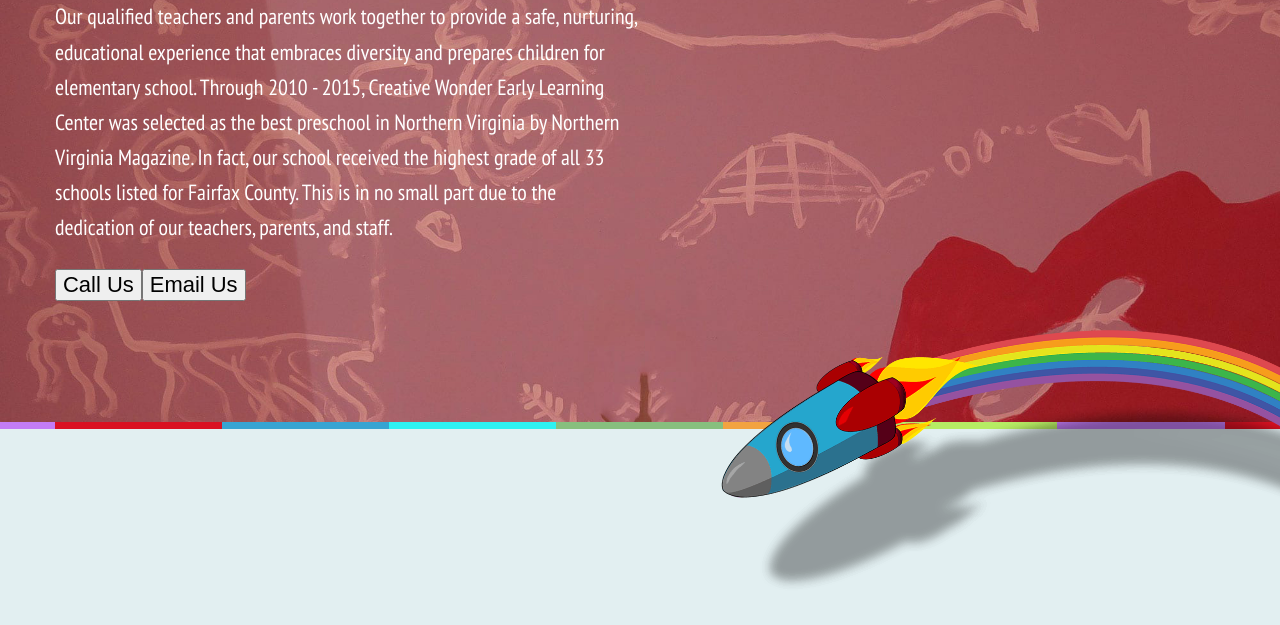
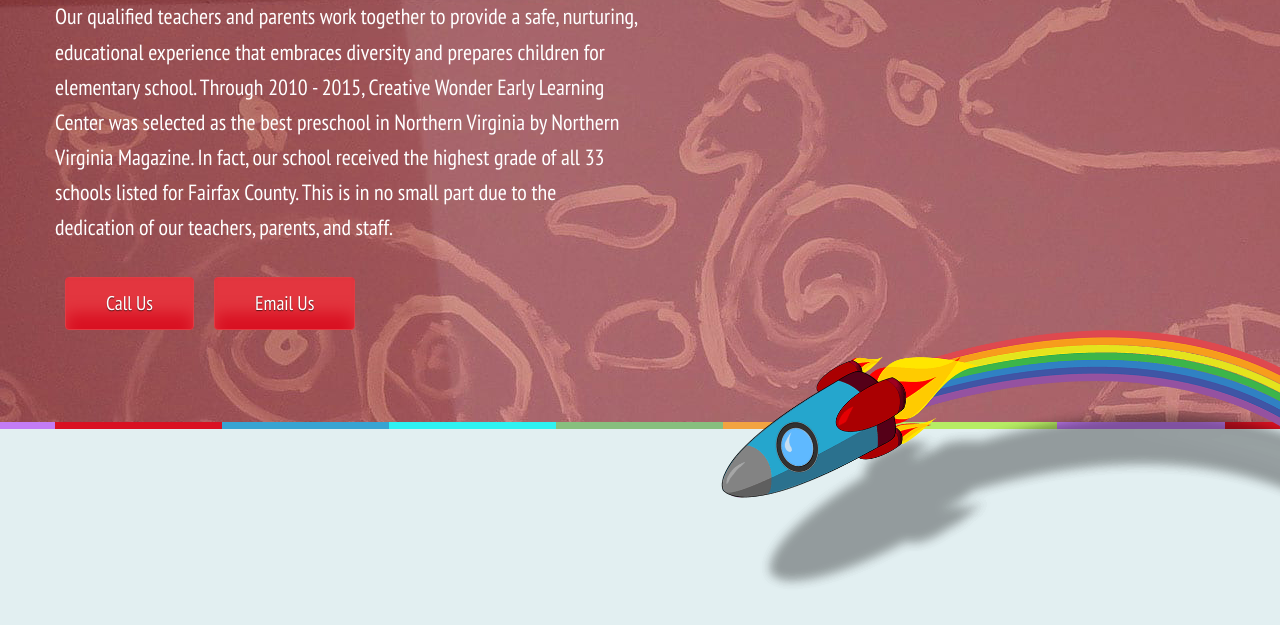
Before and after one commit to joey80/creative-wonder, a website: page app/index.html in a window 1280 px wide. Shown: the part 191-816 px from the top of the page. Drawn offline with Linux system fonts and the light colour scheme; a web font is replaced by a local one.

Commit message:
added button class

```diff
--- /dev/null
+++ b/app/assets/styles/base/_buttons.css
@@ -0,0 +1,57 @@
+/*
+
+
+// ==========================================================================
+// Button Styles
+// ==========================================================================
+
+
+*/
+
+.button {
+	font-family: "PT Sans Narrow", sans-serif;
+	font-size: .9em;
+	display: inline-block;
+	margin: 10px;
+	padding: 14px 40px;
+	cursor: pointer;
+	text-decoration: none;
+	color: #fff;
+	border: 1px solid $mainRedColor;
+	background-color: #d91122;
+	border-radius: 4px;
+	box-shadow: inset 0 35px 15px rgba(227, 59, 67, 0.9);
+	text-shadow: 0 1px 1px rgba(0, 0, 0, 0.6);
+
+	@mixin mediumScreen {
+
+	}
+
+	@mixin largeScreen {
+
+	}
+
+	&:hover {
+		color: #d91122;
+		border: 1px solid rgba(72, 72, 72, 0.3);
+		background-color: #fff;
+		box-shadow: none;
+		text-shadow: none
+	}
+
+	&:focus {
+		outline: 1px dotted #fff;
+	}
+
+	&--small {
+
+		@mixin mediumScreen {
+
+		}
+
+		@mixin largeScreen {
+
+		}
+
+	}
+}
--- a/app/assets/styles/base/_grid.css
+++ b/app/assets/styles/base/_grid.css
@@ -27,11 +27,13 @@
 	&__cell {
 
 		&--full {
-			flex: none
+			flex: none;
+			width: 100%;
 		}
 
 		&--half {
 			flex: none;
+			width: 100%;
 
 			@mixin mediumScreen {
 				width: 50%;
--- a/app/assets/styles/modules/_large-hero.css
+++ b/app/assets/styles/modules/_large-hero.css
@@ -10,13 +10,11 @@
 
 .large-hero {
 	background-image: url("../../assets/images/large-hero--small.jpg");
-	background-size: cover;
-	background-attachment: fixed;
 	border-image: url("../../assets/images/large-hero__border.png") 0 0 7 fill;
 	border-image-repeat: repeat repeat;
 	border-width: 0 0 7px;
 	border-style: solid;
-	height: 500px;
+	height: 550px;
 
 	@mixin mediumScreen {
 		height: 600px;
--- a/app/assets/styles/styles.css
+++ b/app/assets/styles/styles.css
@@ -3,6 +3,7 @@
 @import "base/_global";
 @import "base/_mixins";
 @import "base/_grid";
+@import "base/_buttons";
 @import "modules/_header";
 @import "modules/_menu";
 @import "modules/_large-hero";
--- a/app/index.html
+++ b/app/index.html
@@ -79,7 +79,7 @@
             Early Learning Center was selected as the best preschool in Northern Virginia by Northern Virginia Magazine.
             In fact, our school received the highest grade of all 33 schools listed for Fairfax County. This is in no
             small part due to the dedication of our teachers, parents, and staff.</p>
-            <button>Call Us</button><button>Email Us</button>
+            <button class="button">Call Us</button><button class="button">Email Us</button>
         </div>
       </div>
       <!-- LARGE HERO GRID ENDS -->
--- a/app/temp/styles/styles.css
+++ b/app/temp/styles/styles.css
@@ -521,12 +521,14 @@
     -webkit-box-flex: 0;
     -ms-flex: none;
         flex: none;
+    width: 100%;
 }
 
 .grid__cell--half {
     -webkit-box-flex: 0;
     -ms-flex: none;
         flex: none;
+    width: 100%;
 }
 
 @media (min-width: 790px) {
@@ -545,6 +547,58 @@
 
 .grid--gutter {
     margin: 1em 0 0 1em;
+}
+
+/*
+
+
+// ==========================================================================
+// Button Styles
+// ==========================================================================
+
+
+*/
+
+.button {
+    font-family: "PT Sans Narrow", sans-serif;
+    font-size: .9em;
+    display: inline-block;
+    margin: 10px;
+    padding: 14px 40px;
+    cursor: pointer;
+    text-decoration: none;
+    color: #fff;
+    border: 1px solid #e33b43;
+    background-color: #d91122;
+    border-radius: 4px;
+    -webkit-box-shadow: inset 0 35px 15px rgba(227, 59, 67, .9);
+            box-shadow: inset 0 35px 15px rgba(227, 59, 67, .9);
+    text-shadow: 0 1px 1px rgba(0, 0, 0, .6);
+}
+
+@media (min-width: 790px) {
+}
+
+@media (min-width: 1025px) {
+}
+
+.button:hover {
+    color: #d91122;
+    border: 1px solid rgba(72, 72, 72, .3);
+    background-color: #fff;
+    -webkit-box-shadow: none;
+            box-shadow: none;
+    text-shadow: none;
+}
+
+.button:focus {
+    outline: 1px dotted #fff;
+}
+
+@media (min-width: 790px) {
+}
+
+@media (min-width: 1025px) {
 }
 
 /*
@@ -898,14 +952,12 @@
 
 .large-hero {
     background-image: url("../../assets/images/large-hero--small.jpg");
-    background-size: cover;
-    background-attachment: fixed;
     -o-border-image: url("../../assets/images/large-hero__border.png") 0 0 7 fill;
        border-image: url("../../assets/images/large-hero__border.png") 0 0 7 fill;
     border-image-repeat: repeat repeat;
     border-width: 0 0 7px;
     border-style: solid;
-    height: 500px;
+    height: 550px;
 }
 
 @media (min-width: 790px) {
```
